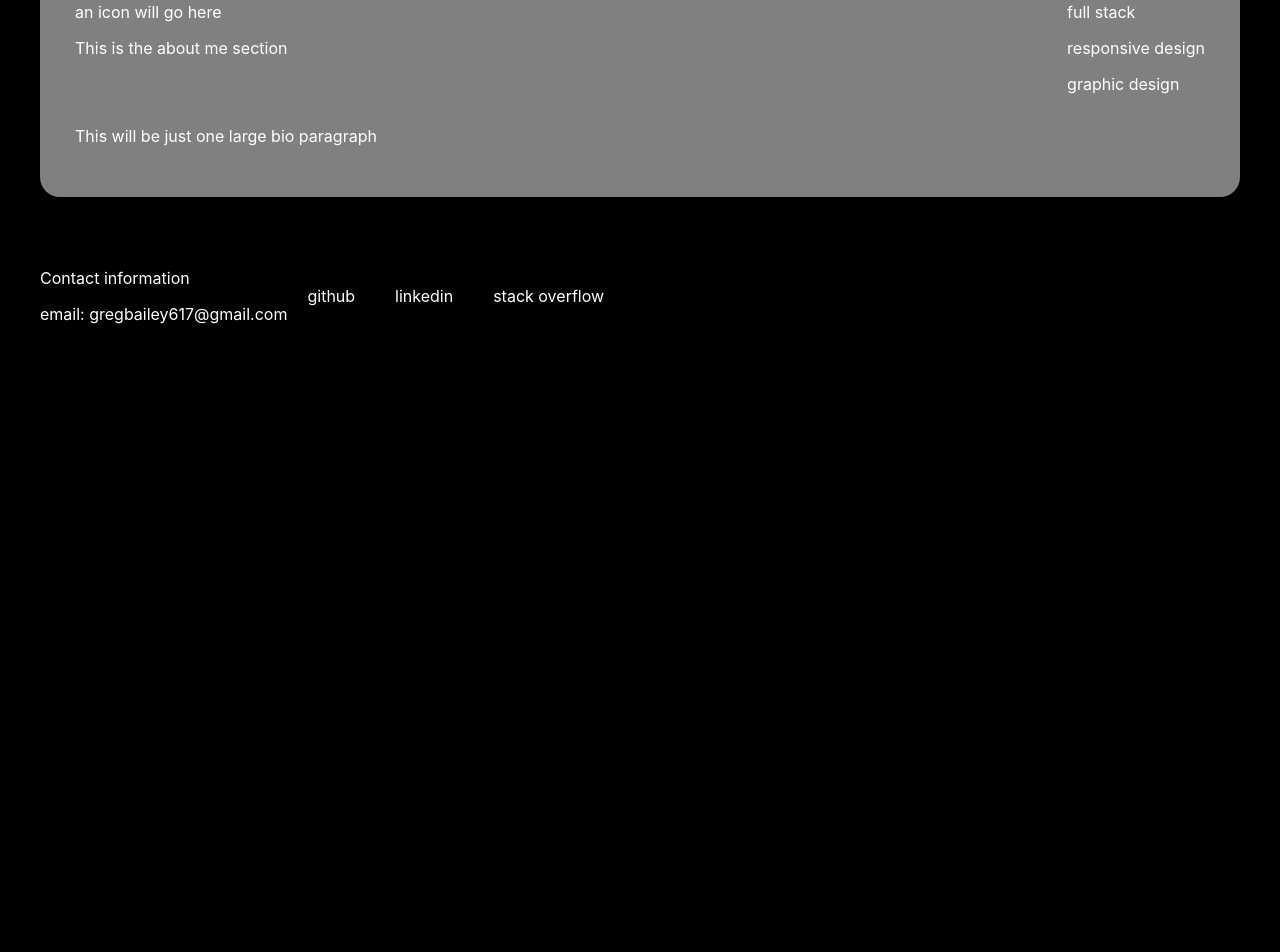
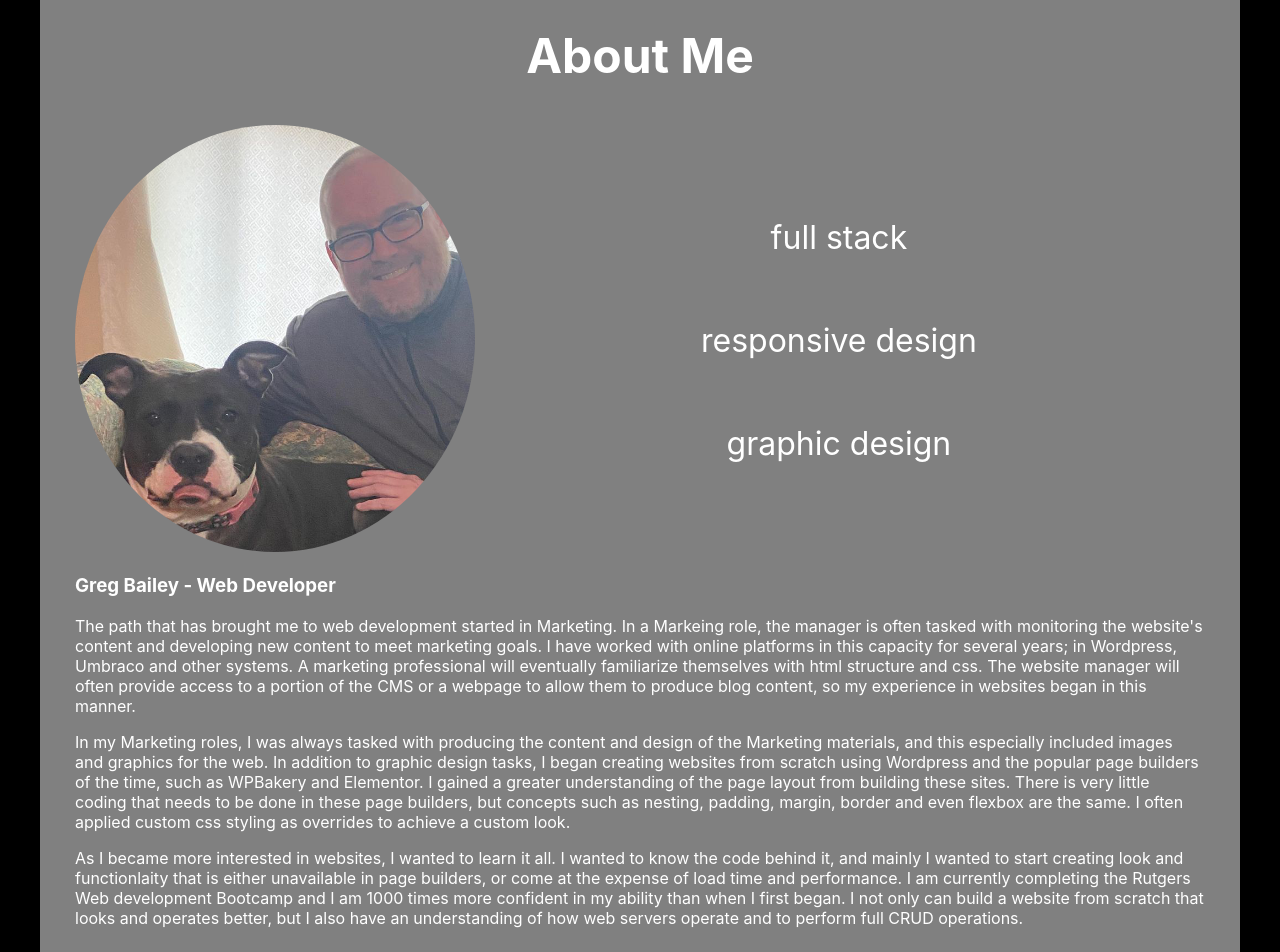
Before and after one commit to zmuda44/React-portfolio, a React (Vite) app in the folder App/: page / in a window 1280 px wide. Shown: the part 220-1172 px from the top of the page. Before the commit the page ends 800 px from the top, so only its background shows below. Built offline with nearby package versions, Linux system fonts and the light colour scheme.

Commit message:
getting ready for deploy

```diff
--- a/App/src/App.css
+++ b/App/src/App.css
@@ -39,9 +39,29 @@ section {
 }
 
 /* About Me Section */
+
+#aboutme-title {
+  text-align: center;
+  font-size: 3rem;
+}
+
 #about-me .top {
   display: flex;
-  justify-content: space-between;
+  justify-content: left;
+}
+
+#about-me .top .right {
+  font-size: 2rem;
+  display: flex;
+  flex-direction: column;
+  justify-content: center;
+  text-align: center;
+  margin-left: 20%;
+}
+
+#about-me img {
+  width: 400px;
+  border-radius: 50%;
 }
 
 /* Porfolio */
--- a/App/src/pages/about-me.jsx
+++ b/App/src/pages/about-me.jsx
@@ -5,11 +5,10 @@ function AboutMe() {
   return (
     <section id='about-me'>
       <div className="container">
-
+      <h1 id="aboutme-title">About Me</h1>
         <div className='top'>
           <div className="left">
-            <p>an icon will go here</p>
-            <p>This is the about me section</p>
+            <img src="./public/images/shadowgreg.png" alt="placeholder" />
           </div>
           <div className="right">
             <p>full stack</p>
@@ -18,7 +17,22 @@ function AboutMe() {
           </div>
         </div>
         <div className="bio">
-          <p>This will be just one large bio paragraph</p>
+          <h3>Greg Bailey - Web Developer</h3>
+          <p>The path that has brought me to web development started in Marketing.
+          In a Markeing role, the manager is often tasked with monitoring the website's content and developing new content to meet marketing goals.
+          I have worked with online platforms in this capacity for several years; in Wordpress, Umbraco and other systems.
+          A marketing professional will eventually familiarize themselves with html structure and css. The website manager will often provide access to a portion of the CMS or a webpage to allow them to produce blog content, so my experience in websites began in this manner.
+          </p>
+          <p>In my Marketing roles, I was always tasked with producing the content and design of the Marketing materials, and this especially included images and graphics for the web. In addition to graphic design tasks,
+          I began creating websites from scratch using Wordpress and the popular page builders of the time, such as WPBakery and Elementor. I gained a greater understanding of the page layout from building these sites.
+          There is very little coding that needs to be done in these page builders, but concepts such as nesting, padding, margin, border and even flexbox are the same. I often applied custom css styling as overrides to achieve a custom look.
+          </p>
+          <p>As I became more interested in websites, I wanted to learn it all. I wanted to know the code behind it,
+          and mainly I wanted to start creating look and functionlaity that is either unavailable in page builders,
+          or come at the expense of load time and performance. I am currently completing the Rutgers Web development
+          Bootcamp and I am 1000 times more confident in my ability than when I first began. I not only can build a website
+          from scratch that looks and operates better, but I also have an understanding of how web servers operate and to perform full CRUD operations.
+          </p>
         </div>
 
       </div>
```
Also changed, not shown: App/public/images/me and shadow placeholder.jpg (deleted), App/public/images/shadowgreg.png (added).
